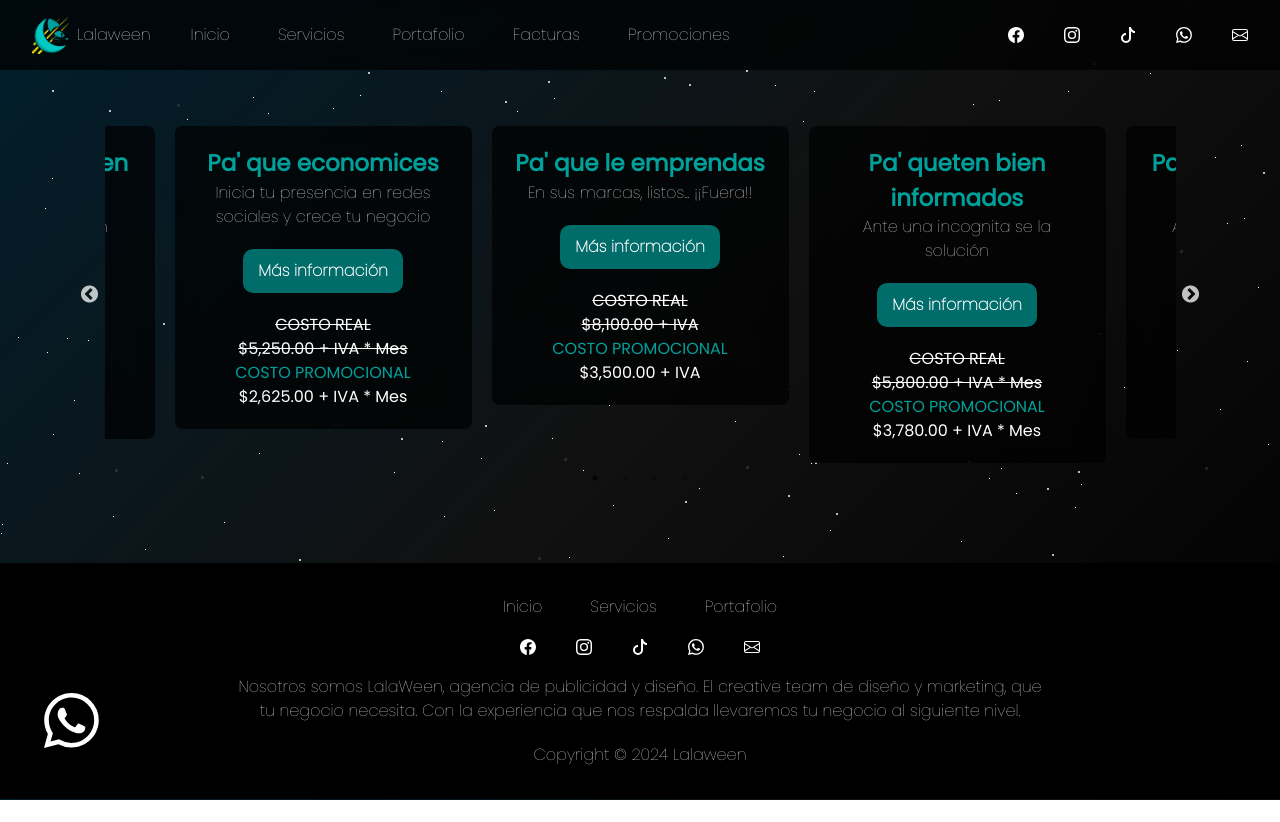
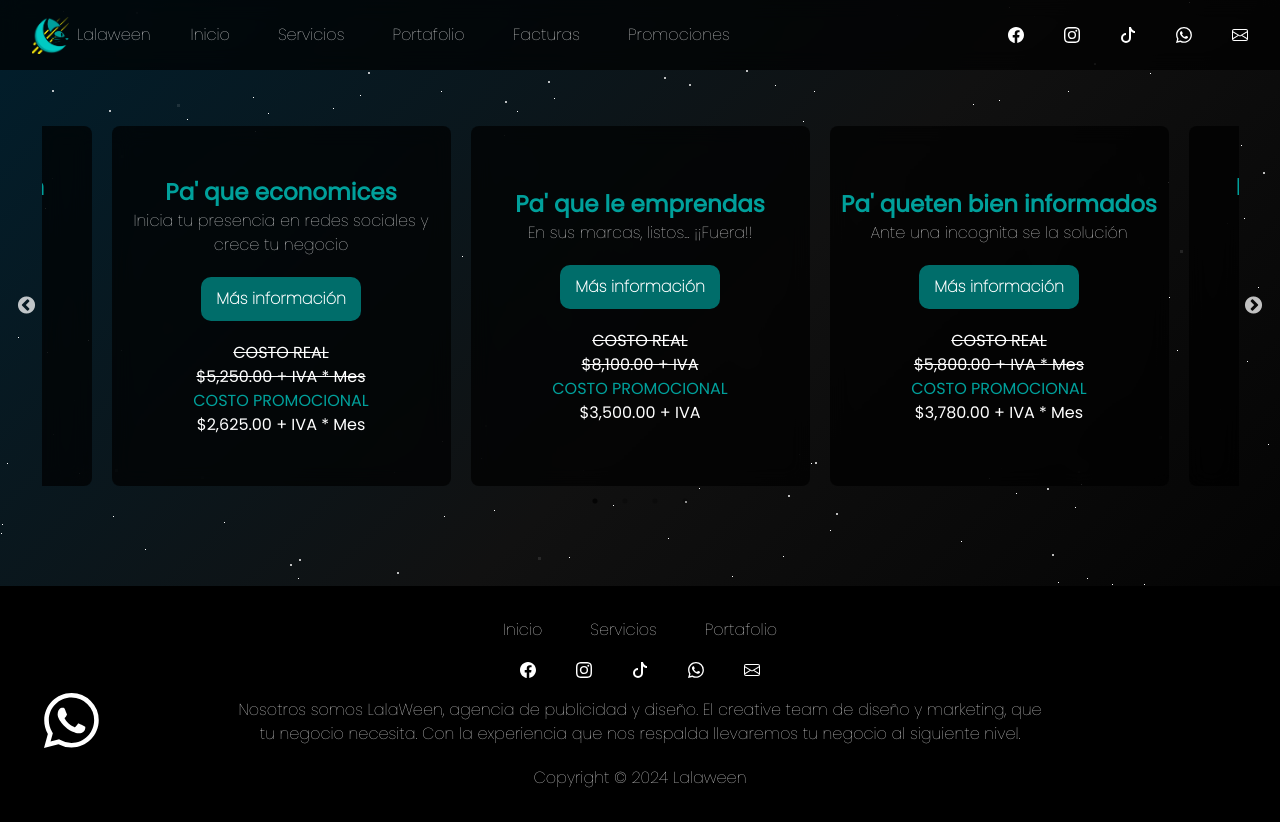
Before and after one commit to AngelLuna17-code/Lalaween, a React (Create React App) app: page /Promo in a window 1280 px wide. Before the commit the page ends 800 px from the top, so only its background shows below. Built offline with nearby package versions, Linux system fonts and the light colour scheme.

Commit message:
ajustando vista de carrusel

```diff
--- a/src/components/Paquetes.jsx
+++ b/src/components/Paquetes.jsx
@@ -86,17 +86,14 @@ const Paquetes = () => {
         ],
     };
 
-
-
-
     return (
         <section>
             <div className='container mx-auto pt-[120px] pb-[100px] px-[10px]'>
-                <Slider className='w-[85%] mx-auto' {...settings}>
+                <Slider className='w-[85%] lg:w-[95%] mx-auto' {...settings}>
                     {modals.map((modal, index) => (
                         <div key={index}>
                             {/* Card */}
-                            <div className='p-5 rounded-lg flex items-center justify-center' style={{ background: 'rgba(0, 0, 0, 0.7)', backdropFilter: 'blur(10px)', WebkitBackdropFilter: 'blur(10px)', margin: '0 10px' }}>
+                            <div className='h-[340px] lg:h-[360px] overflow-hidden p-5 lg:p-2 rounded-lg flex items-center justify-center' style={{ background: 'rgba(0, 0, 0, 0.7)', backdropFilter: 'blur(10px)', WebkitBackdropFilter: 'blur(10px)', margin: '0 10px' }}>
                                 <div>
                                     <div className='text-center'>
                                         <h3 className='text-[#00a09b] font-black text-[23px] typing'>
```
